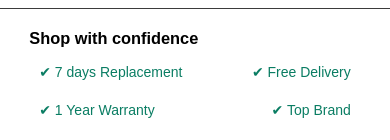
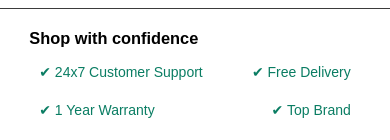
Before and after one commit to don801297/web, a React (Vite) app in the folder client/: page /Boult-Wired-Earphone in a window 390 px wide. Shown: the part 453-593 px from the top of the page. Built offline with nearby package versions, Linux system fonts and the light colour scheme.

Commit message:
Update earphone2.jsx

```diff
--- a/client/src/other/earphone2.jsx
+++ b/client/src/other/earphone2.jsx
@@ -150,7 +150,7 @@ function Earphone2() {
         <div className="a-section"><h3 className='a-heading'> Shop with confidence</h3>
 
           <div className="service-box">
-            <div className="srvice1">✔ 7 days Replacement </div>
+            <div className="srvice1">✔ 24x7 Customer Support  </div>
             <div className="srvice1">✔ Free Delivery</div>
           </div>
 
```
